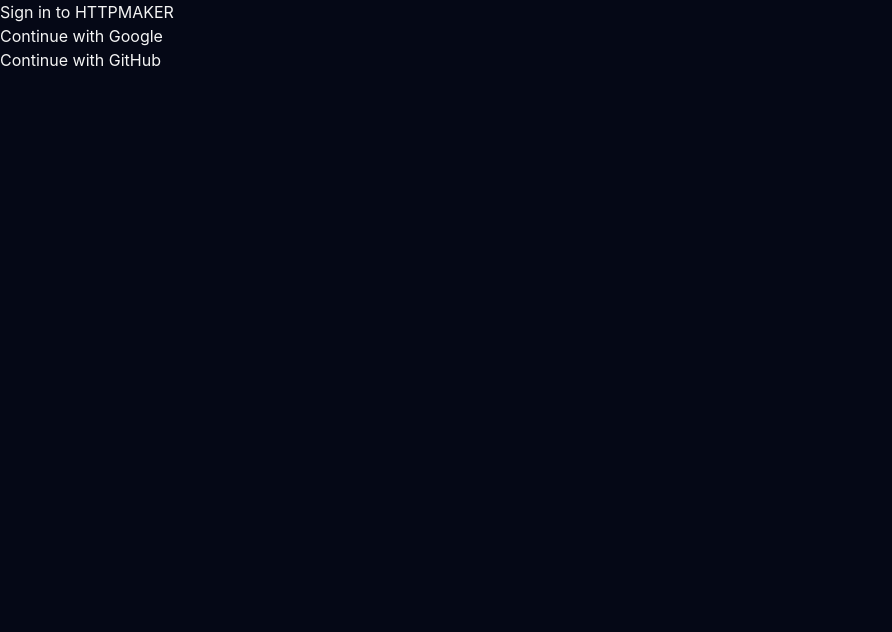
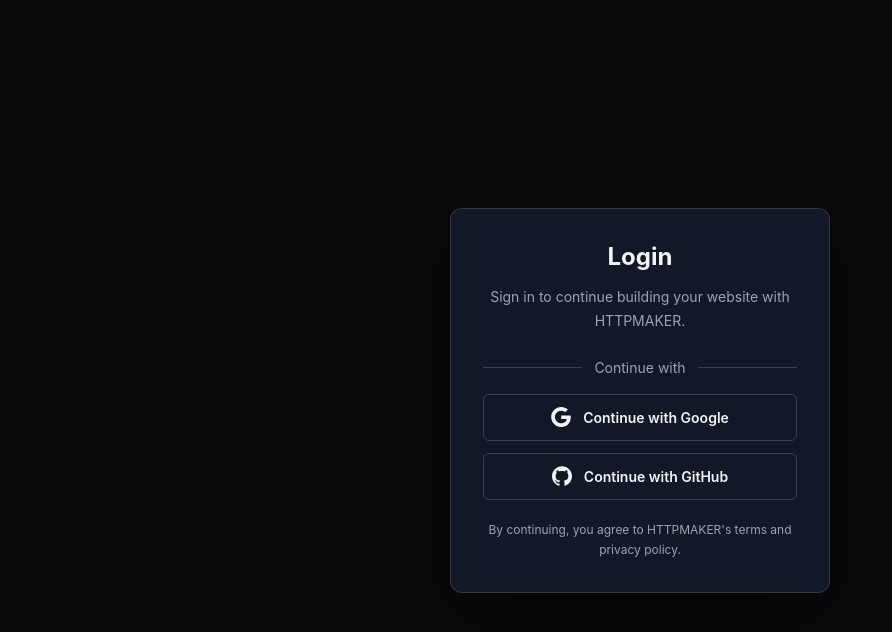
Before and after one commit to plavovic/httpmaker, a Next.js app: page /login in a window 1280 px wide. Shown: the top 632 px of the page, without its empty margins (0-892 px from the left). Built offline with nearby package versions, Linux system fonts and the light colour scheme; no server answers.

Commit message:
migrated data, added passwordHash in users table, and create logn page with form

```diff
--- /dev/null
+++ b/app/login/login.module.css
@@ -0,0 +1,106 @@
+.page {
+  min-height: 100vh;
+  display: grid;
+  place-items: center;
+  padding: 24px;
+  background: #09090b;
+}
+
+.formContainer {
+  width: min(100%, 380px);
+  border: 1px solid rgba(63, 63, 70, 0.8);
+  border-radius: 0.75rem;
+  background-color: rgb(17, 24, 39);
+  padding: 2rem;
+  color: rgb(243, 244, 246);
+  box-shadow: 0 24px 80px rgba(0, 0, 0, 0.35);
+}
+
+.title {
+  margin: 0;
+  text-align: center;
+  font-size: 1.5rem;
+  line-height: 2rem;
+  font-weight: 700;
+}
+
+.description {
+  margin: 0.75rem 0 0;
+  text-align: center;
+  color: rgb(156, 163, 175);
+  font-size: 0.875rem;
+  line-height: 1.5rem;
+}
+
+.socialMessage {
+  display: flex;
+  align-items: center;
+  padding-top: 1.5rem;
+}
+
+.line {
+  height: 1px;
+  flex: 1;
+  background-color: rgb(55, 65, 81);
+}
+
+.message {
+  margin: 0;
+  padding: 0 0.75rem;
+  color: rgb(156, 163, 175);
+  font-size: 0.875rem;
+}
+
+.socialButtons {
+  display: grid;
+  gap: 0.75rem;
+  margin-top: 1rem;
+}
+
+.socialButton {
+  width: 100%;
+  min-height: 46px;
+  display: flex;
+  align-items: center;
+  justify-content: center;
+  gap: 0.75rem;
+  border: 1px solid rgb(55, 65, 81);
+  border-radius: 0.375rem;
+  background-color: rgb(17, 24, 39);
+  color: rgb(243, 244, 246);
+  padding: 0.75rem 1rem;
+  font: inherit;
+  font-size: 0.875rem;
+  font-weight: 600;
+  cursor: pointer;
+  transition:
+    border-color 160ms ease,
+    background-color 160ms ease,
+    transform 160ms ease;
+}
+
+.socialButton:hover {
+  border-color: rgb(213, 224, 48);
+  background-color: rgb(31, 41, 55);
+  transform: translateY(-1px);
+}
+
+.socialButton:focus-visible {
+  outline: 2px solid rgb(213, 224, 48);
+  outline-offset: 3px;
+}
+
+.socialButton svg {
+  width: 1.25rem;
+  height: 1.25rem;
+  flex-shrink: 0;
+  fill: currentColor;
+}
+
+.terms {
+  margin: 1.25rem 0 0;
+  text-align: center;
+  color: rgb(156, 163, 175);
+  font-size: 0.75rem;
+  line-height: 1.25rem;
+}
--- a/app/login/page.tsx
+++ b/app/login/page.tsx
@@ -1,4 +1,4 @@
-import { signIn } from "@/auth";
+/*import { signIn } from "@/auth";
 
 export default function LoginPage() {
   return (
@@ -34,4 +34,81 @@
       </form>
     </main>
   );
+} */
+
+"use client";
+
+import { signIn } from "next-auth/react";
+import styles from "./login.module.css";
+
+export default function LoginPage() {
+  async function handleGoogleLogin() {
+    await signIn("google", {
+      callbackUrl: "/dashboard",
+    });
+  }
+
+  async function handleGitHubLogin() {
+    await signIn("github", {
+      callbackUrl: "/dashboard",
+    });
+  }
+
+  return (
+    <main className={styles.page}>
+      <section className={styles.formContainer}>
+        <h1 className={styles.title}>Login</h1>
+
+        <p className={styles.description}>
+          Sign in to continue building your website with HTTPMAKER.
+        </p>
+
+        <div className={styles.socialMessage}>
+          <div className={styles.line} />
+          <p className={styles.message}>Continue with</p>
+          <div className={styles.line} />
+        </div>
+
+        <div className={styles.socialButtons}>
+          <button
+            type="button"
+            className={styles.socialButton}
+            onClick={handleGoogleLogin}
+          >
+            <GoogleIcon />
+            <span>Continue with Google</span>
+          </button>
+
+          <button
+            type="button"
+            className={styles.socialButton}
+            onClick={handleGitHubLogin}
+          >
+            <GitHubIcon />
+            <span>Continue with GitHub</span>
+          </button>
+        </div>
+
+        <p className={styles.terms}>
+          By continuing, you agree to HTTPMAKER&apos;s terms and privacy policy.
+        </p>
+      </section>
+    </main>
+  );
 }
+
+function GoogleIcon() {
+  return (
+    <svg aria-hidden="true" viewBox="0 0 32 32">
+      <path d="M16.318 13.714v5.484h9.078c-.37 2.354-2.745 6.901-9.078 6.901-5.458 0-9.917-4.521-9.917-10.099S10.86 5.901 16.318 5.901c3.109 0 5.193 1.318 6.38 2.464l4.339-4.182C24.251 1.584 20.641.001 16.318.001 7.474.001.318 7.152.318 16.001s7.156 16 16 16c9.234 0 15.365-6.49 15.365-15.635 0-1.052-.115-1.854-.255-2.651z" />
+    </svg>
+  );
+}
+
+function GitHubIcon() {
+  return (
+    <svg aria-hidden="true" viewBox="0 0 32 32">
+      <path d="M16 .396c-8.839 0-16 7.167-16 16 0 7.073 4.584 13.068 10.937 15.183.803.151 1.093-.344 1.093-.772 0-.38-.009-1.385-.015-2.719-4.453.964-5.391-2.151-5.391-2.151-.729-1.844-1.781-2.339-1.781-2.339-1.448-.989.115-.968.115-.968 1.604.109 2.448 1.645 2.448 1.645 1.427 2.448 3.744 1.74 4.661 1.328.14-1.031.557-1.74 1.011-2.135-3.552-.401-7.287-1.776-7.287-7.907 0-1.751.62-3.177 1.645-4.297-.177-.401-.719-2.031.141-4.235 0 0 1.339-.427 4.4 1.641 1.281-.355 2.641-.532 4-.541 1.36.009 2.719.187 4 .541 3.043-2.068 4.381-1.641 4.381-1.641.859 2.204.317 3.833.161 4.235 1.015 1.12 1.635 2.547 1.635 4.297 0 6.145-3.74 7.5-7.296 7.891.556.479 1.077 1.464 1.077 2.959 0 2.14-.02 3.864-.02 4.385 0 .416.28.916 1.104.755C27.421 29.459 32 23.459 32 16.396 32 7.563 24.839.396 16 .396z" />
+    </svg>
+  );
+}
```
Also changed, not shown: login.module.css (added), 2 other files (tests, documents, lock files or other folders).
